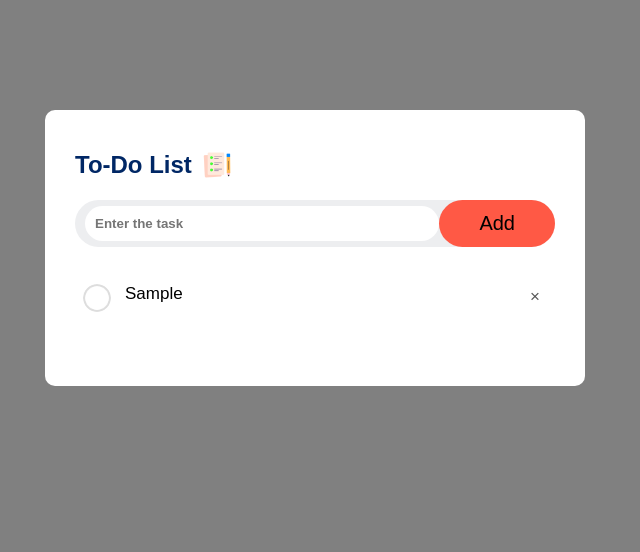
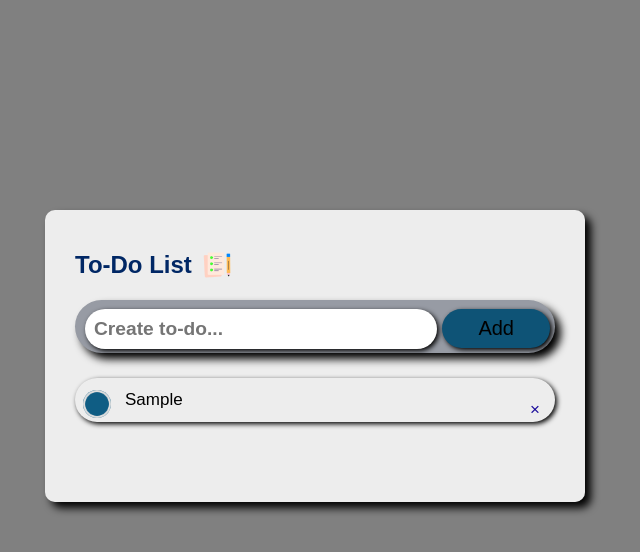
Before and after one commit to ArpitSingh73/To-do-list, a plain HTML site: page index.html in a window 1280 px wide. Both pictures are taken after typing "Sample" into the empty fields and a click on the button "Add". Shown: the whole page, without its empty margins (325-965 px from the left). Drawn offline with Linux system fonts and the light colour scheme.

Commit message:
Some UI changes

```diff
--- a/index.html
+++ b/index.html
@@ -14,19 +14,24 @@
     }
 
     .container{
+        display: block;
         width: 100%;
         min-height: 100vh;
-        background-color: gray;
+        background-color: rgb(128, 128, 128);
         padding: 10px;
+        justify-content: center;
+        align-items: center;
 
     }
     .todo{
+        margin-top: 100px;
         width: 100%;
         max-width: 540px;
-        background: #fff;
-        margin: 100px auto 20px;
+        background: #ffffffdb;
+        margin: 200px auto 20px;
         padding: 40px 30px 70px;
         border-radius: 10px;
+        box-shadow: 6px 6px 9px;
     }
 
     .todo h2{
@@ -46,30 +51,44 @@
      display: flex;
      align-items: center;
      justify-content: space-between;
-     background: #edeef0;
+     background: #979ba4;
      border-radius: 30px;
      padding-left: 10px;
      margin-bottom: 25px;
+     box-shadow: 6px 6px 9px;
+     padding-top: 4px;
+
     }
     input{
         flex: 1;
-        padding: 10px;
+        padding: 9px;
         border: none;
         outline: none;
-        border-radius: 30px;
+        border-radius: 25px;
         border: none;
+        font-size: larger;
         /* background: transparent; */
         font-weight: 600;
+        box-shadow: 2px 2px 5px;
+
     }
     button{
         outline: none;
         border: none;
         border-radius: 30px;
-        padding: 12px 40px;
+        padding:8px 36px;
+        margin: 5px;
+        box-shadow: 2px 2px 5px;
+
+
+
         /* color: #fff; */
-        background: #ff5945;
+        background: #0e5376;
         font-size: 20px;
         cursor: pointer;
+    }
+    button:hover{
+        background-color: #084ab48d;
     }
 
     ul li{
@@ -79,6 +98,11 @@
         user-select: none;
         cursor: pointer;
         position: relative;
+        box-shadow: 2px 2px 5px;
+        border: 2P solid black;
+        border-radius: 30px;
+        margin-bottom: 10px;
+
     }
 
     ul li::before{
@@ -87,12 +111,17 @@
         height: 28px;
         width: 28px;
         border-radius: 50%;
+        background: #0f5d84;
         background-image: url(unchecked.png);
         background-size: cover;
         background-position: center;
         top: 12px;
         left: 8px;
 
+
+    }
+    ul li:hover{
+        background-color: #979ba4;
     }
     ul li.checked{
         color: #555;
@@ -105,13 +134,17 @@
     ul li span{
         position: absolute;
         right: 0;
-        top: 5px;
+        top: 7px;
         width: 40px;
         height: 40px;
-        color: #555;
-        line-height: 40px;
+        color: #190b9b;
+        line-height: 50px;
         text-align: center;
+        /* padding-top: 3px; */
+        /* justify-content: center; */
         border-radius: 50%;
+                /* box-shadow: 2px 2px 5px; */
+
     }
 
     ul li span:hover{
@@ -127,7 +160,7 @@ background: #edeef0;
         <h2>To-Do List <img src="icon.png" alt=""></h2>
 
         <div class="row">
-            <input type="text" placeholder="Enter the task" id="input-box">
+            <input type="text" placeholder="Create to-do..." id="input-box">
             <button onclick="AddTask()">Add</button>
 
         </div>
```
